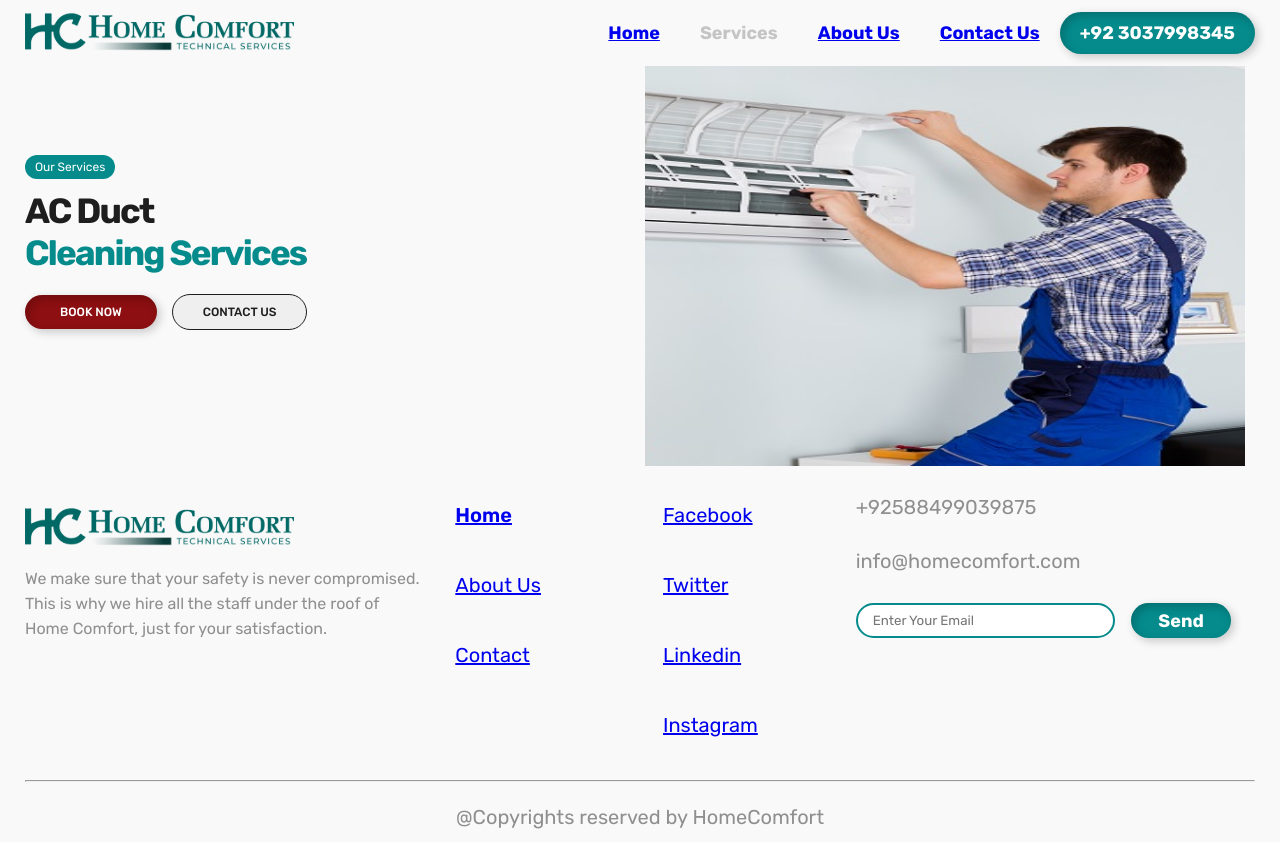
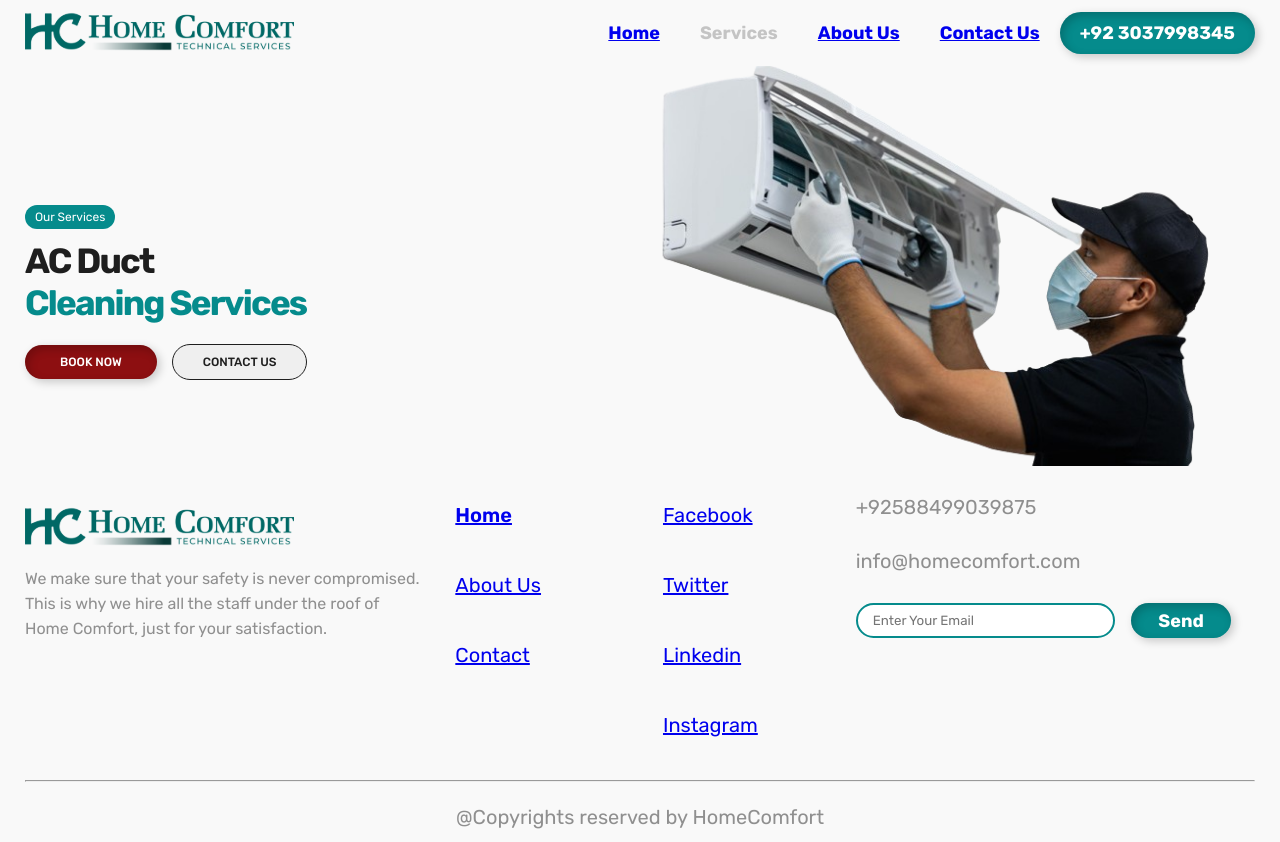
Before and after one commit to amirkamboh/first_react_project_2024, a React (Create React App) app: page /duct-cleaning in a window 1280 px wide. Built offline with nearby package versions, Linux system fonts and the light colour scheme.

Commit message:
duct cleaning update

```diff
--- a/src/pages/ductCleaning/duct_Components/ductherosection.js
+++ b/src/pages/ductCleaning/duct_Components/ductherosection.js
@@ -1,5 +1,5 @@
 import React from 'react'
-import ductheroimg from '../../../assets/Images/service_img.png'
+import ductheroimg from '../../../assets/Images/AC Duct Cleaning.png'
 
 const Ductherosection = () => {
   return (
--- a/src/pages/ductCleaning/style.css
+++ b/src/pages/ductCleaning/style.css
@@ -4,7 +4,7 @@
     gap: 10px;
 }
 .duct_hero_content {
-    margin-top: 90px;
+    margin-top: 140px;
 }
 .duct_hero_content span {
     color: #FFF;
```
Also changed, not shown: src/assets/Images/AC Duct Cleaning.png (added).
